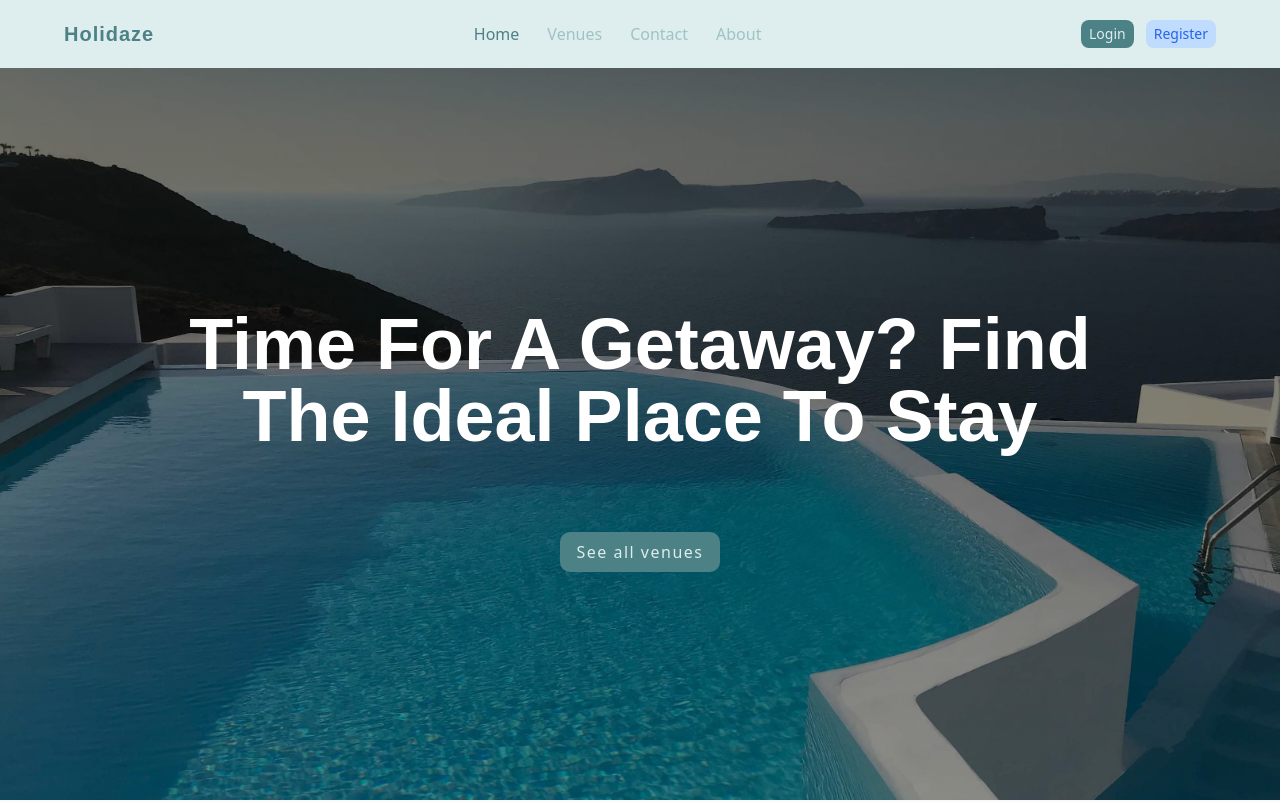
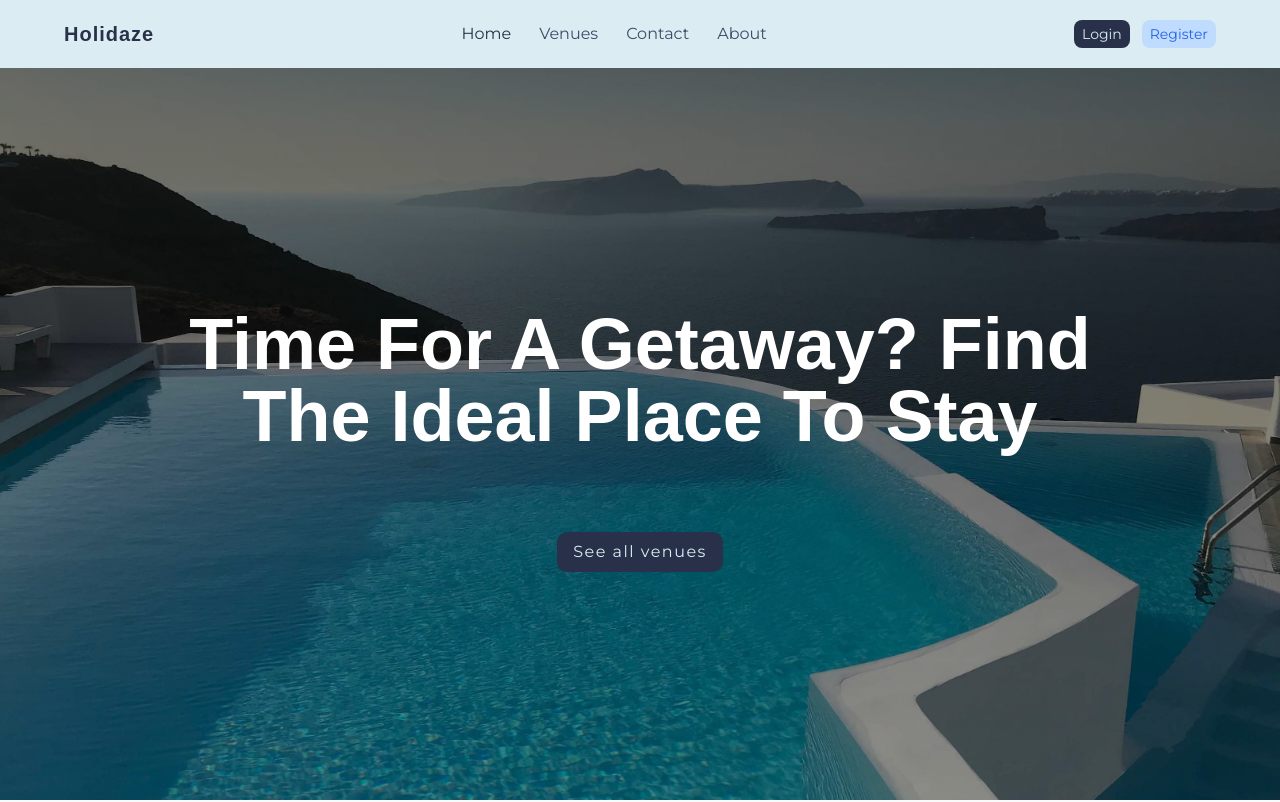
Before and after one commit to May-Tove/holidaze, a React (Vite) app: page /#/ in a window 1280 px wide. Shown: the top 802 px of the page. Built offline with nearby package versions, Linux system fonts and the light colour scheme; a web font is replaced by a local one.

Commit message:
Added sans font and update colors

```diff
--- a/index.html
+++ b/index.html
@@ -5,6 +5,14 @@
     <link rel="icon" type="image/svg+xml" href="/browser-logo.png" />
     <meta name="viewport" content="width=device-width, initial-scale=1.0" />
     <link rel="stylesheet" href="https://use.typekit.net/gxh5nkd.css" />
+    <link rel="preconnect" href="https://fonts.googleapis.com" />
+    <link rel="preconnect" href="https://fonts.gstatic.com" crossorigin />
+    <link rel="preconnect" href="https://fonts.googleapis.com" />
+    <link rel="preconnect" href="https://fonts.gstatic.com" crossorigin />
+    <link
+      href="https://fonts.googleapis.com/css2?family=Montserrat:ital,wght@0,100;0,200;0,300;0,400;0,500;0,600;0,700;0,800;0,900;1,100;1,200;1,300;1,400;1,500;1,600;1,700;1,800;1,900&display=swap"
+      rel="stylesheet"
+    />
   </head>
   <body>
     <div id="root"></div>
--- a/tailwind.config.js
+++ b/tailwind.config.js
@@ -4,9 +4,9 @@
   theme: {
     extend: {
       colors: {
-        primary: '#9FC3C4',
-        primaryLight: '#DEEDED',
-        primaryDark: '#4C8185',
+        primary: '#404B69',
+        primaryLight: '#DBEDF3',
+        primaryDark: '#283149',
         secondary: '#9FC3C4',
         light: '#f0f0f0',
         lightGrey: '#838383',
@@ -16,6 +16,7 @@
       },
       fontFamily: {
         serif: ['quiche-flare, sans-serif'],
+        sans: ['Montserrat, sans-serif'],
       },
       gridTemplateColumns: {
         3: 'repeat(auto-fill, minmax(300px, 1fr))',
@@ -28,11 +29,3 @@
   },
   plugins: [],
 };
-
-/*
-       sans: [
-          'kumbh-sans-variable, sans-serif',
-          {
-            fontVariationSettings: '"wght" 400',
-          },
-        ],*/
```
